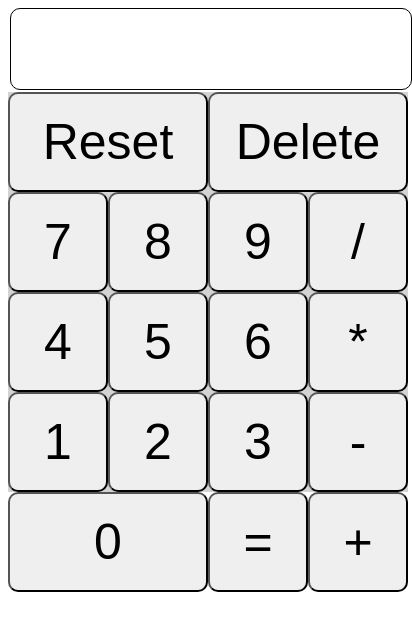
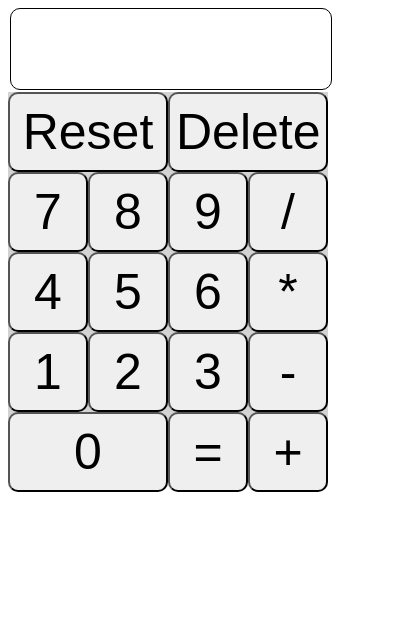
Before and after one commit to hatipocan/calculator, a plain HTML site: page index.html in a window 390 px wide. Shown: the whole page, 412 px wide, since content can reach past the window. Drawn offline with Linux system fonts and the light colour scheme.

Commit message:
css changes for mobile compability

```diff
--- a/style.css
+++ b/style.css
@@ -1,6 +1,6 @@
 .mainboard {
-    width: 400px;
-    height: 400px;
+    width: 320px;
+    height: 360px;
     background-color: lightgray;
     display: flex;
     flex-wrap: wrap;
@@ -9,7 +9,7 @@
 }
 
 #display {
-    width: 400px;
+    width: 320px;
     height: 80px;
     border: 1px solid black;
     border-radius: 10px;
@@ -23,8 +23,8 @@
 }
 
 button {
-    height: 100px;
-    width: 100px;
+    height: 80px;
+    width: 80px;
     border-radius: 10px;
     font-size: 50px;
 
@@ -33,6 +33,6 @@ button {
 #reset,
 #delete,
 #zero  {
-    height: 100px;
-    width: 200px;
+    height: 80px;
+    width: 160px;
 }
```
